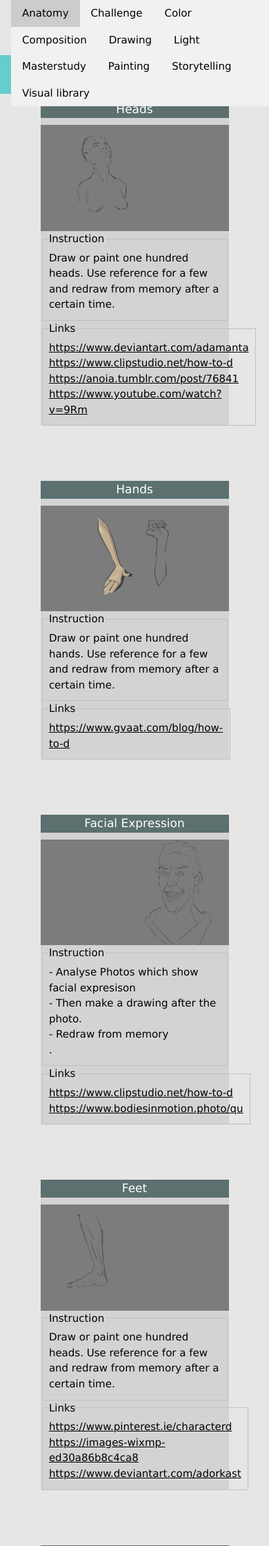
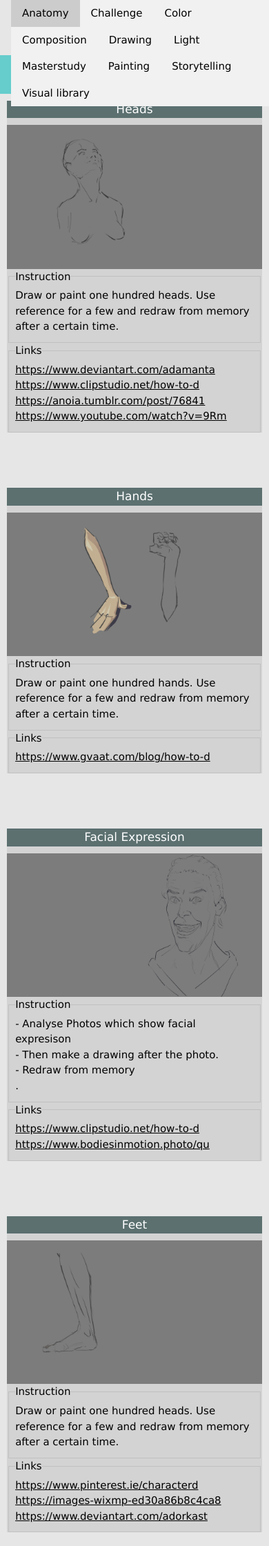
Before and after one commit to DominikPott/practicer-flask, a Flask app: page / in a window 390 px wide. Shown: the top 2241 px of the page at 69% size. Run offline with Flask 2, Linux system fonts and the light colour scheme.

Commit message:
added css layout for mobiles

```diff
--- a/practicer_flask/static/css/exercises.css
+++ b/practicer_flask/static/css/exercises.css
@@ -66,13 +66,30 @@
   text-align: center;
 }
 
+img {
+  height: auto;
+  width: 100%;
+}
+
+/* Single Column Layout for medium size screens */
 @media (max-width: 1280px) {
   .exercise.thumbnail, .exercise.instruction {
     width: 100%;
   }
+
 }
 
-img {
-  height: auto;
-  width: 100%;
+/* Single Column Layout for mobile screens */
+@media (max-width: 800px) {
+  .exercise.thumbnail, .exercise.instruction {
+    width: 100%;
+  }
+
+  .layout_exercises{
+    max-width:95%;
+  }
+
+  .exercise.thumbnail:hover {
+    transform: scale(1);
+  }
 }
```
